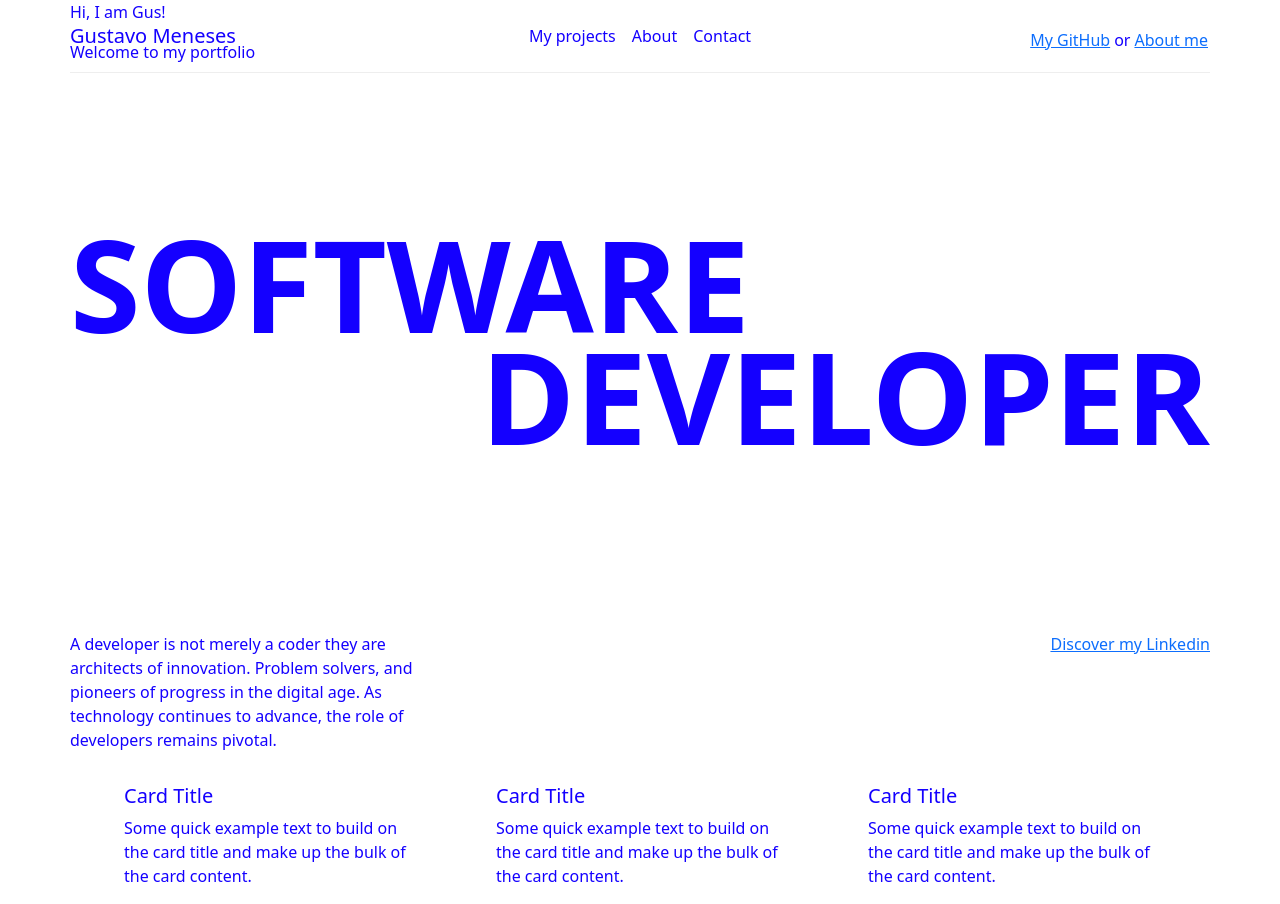
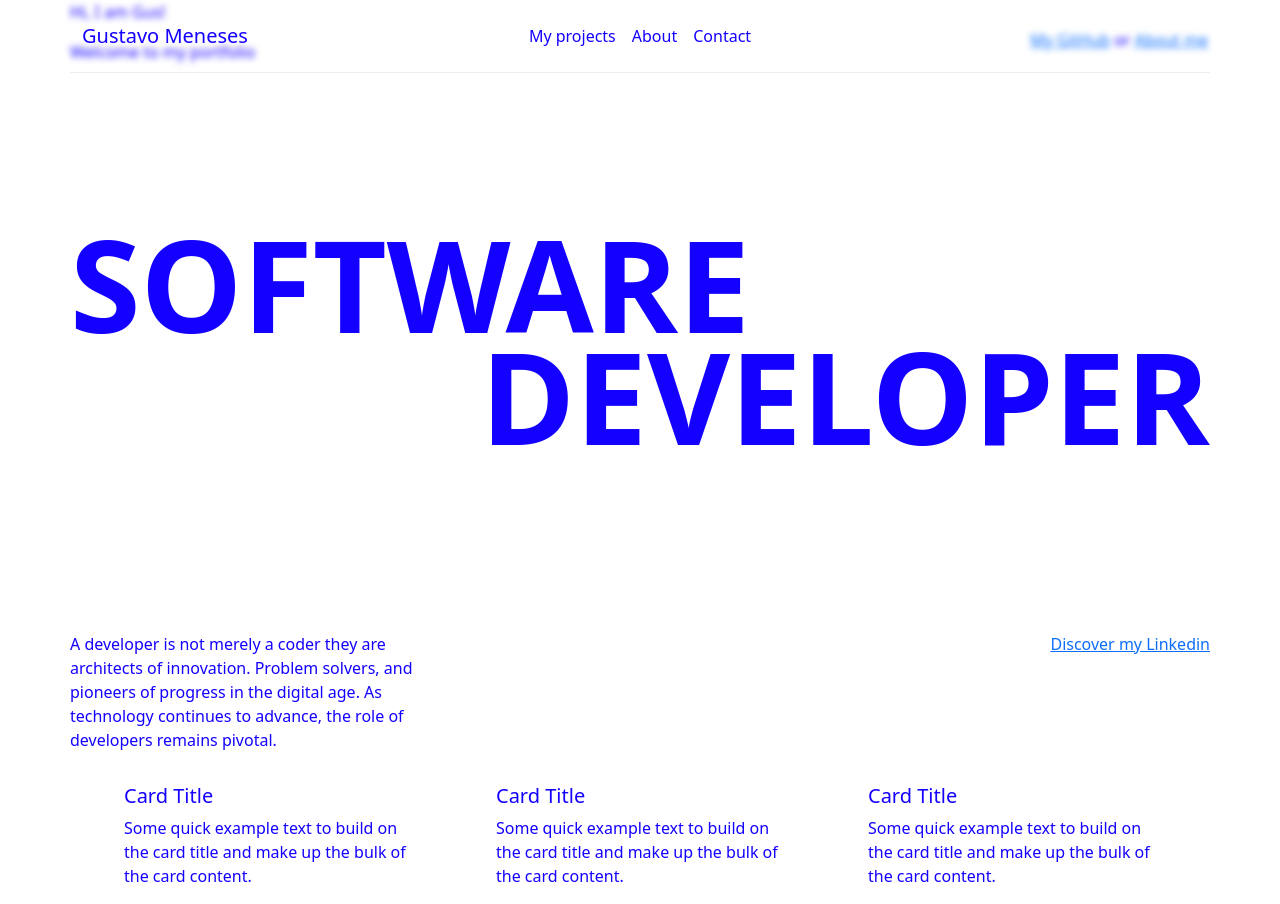
Before and after one commit to gdameneses/gustavo-meneses-portfolio, a React (Create React App) app: page / in a window 1280 px wide. Built offline with nearby package versions, Linux system fonts and the light colour scheme.

Commit message:
fix: navbar responsiveness mobile

```diff
--- a/src/components/navbar/Navbar.js
+++ b/src/components/navbar/Navbar.js
@@ -5,6 +5,7 @@ import Navbar from 'react-bootstrap/Navbar';
 import './Navbar.scss';
 
 function NavBar() {
+  const [isToggleActive, setIsToggleActive] = useState(false);
   const [scrollPosition, setScrollPosition] = useState(0);
 
   useEffect(() => {
@@ -20,12 +21,16 @@ function NavBar() {
     };
   }, []);
 
+  const handleToggleClick = () => {
+    setIsToggleActive(!isToggleActive);
+  };
+
   return (
-    <Navbar expand="lg" className="navbar">
-      <div id="background" className={`${scrollPosition > 16 ? 'navbar__background--active' : 'navbar__background'}`}></div>
-      <Container fluid="md" className="navbar__container">
+    <Navbar expand="lg" id="basic-navbar-nav">
+      <div id="background" className={`${(scrollPosition > 16 || isToggleActive) ? 'navbar__background--active' : 'navbar__background'}`}></div>
+      <Container className="navbar__container">
         <Navbar.Brand href="#home" className="navbar__brand">Gustavo Meneses</Navbar.Brand>
-        <Navbar.Toggle aria-controls="basic-navbar-nav" className="navbar__toggle" />
+        <Navbar.Toggle aria-controls="basic-navbar-nav" className="navbar__toggle" onClick={handleToggleClick} />
         <Navbar.Collapse id="basic-navbar-nav" className="navbar__links">
           <Nav>
             <Nav.Link href="#link" className="navbar__links__item">My projects</Nav.Link>
--- a/src/components/navbar/Navbar.scss
+++ b/src/components/navbar/Navbar.scss
@@ -1,6 +1,6 @@
 .navbar {
+    position: fixed !important;
     top: 0;
-    position: fixed !important;
     padding: 0 !important;
     width: 100%;
     display: block;
@@ -13,7 +13,7 @@
     z-index: -1;
     width: 100%;
     height: 1000%;
-    transition: opacity 0.3s ease, background-color 0.3s ease;
+    transition: opacity 1s ease, background-color 1s ease, backdrop-filter 5s ease;
 
 }
 
@@ -23,17 +23,19 @@
     width: 100%;
     height: 1000%;
     background-color: rgba(255, 255, 240, 0.4);
-    backdrop-filter: blur(16px);
+    backdrop-filter: blur(24px);
     transition: opacity 0.3s ease, background-color 0.3s ease;
 }
 
 .navbar__container {
+    position: relative;
     border-bottom: 1px solid rgba(221, 221, 221, 0.5);
     padding: 1rem 0 1rem 0;
 }
 
 .navbar__brand {
   color: #1400FF !important;
+
 }
 
 .navbar__toggle {
@@ -54,16 +56,9 @@
 
 
 @media (min-width: 992px) {
-
-    .navbar__container {
-        position: sticky;
-    }
-
     .navbar__brand {
         position: absolute;
-        left: 0;
     }
-
     .navbar__links {
         position: relative;
         margin: 0 auto;
```
